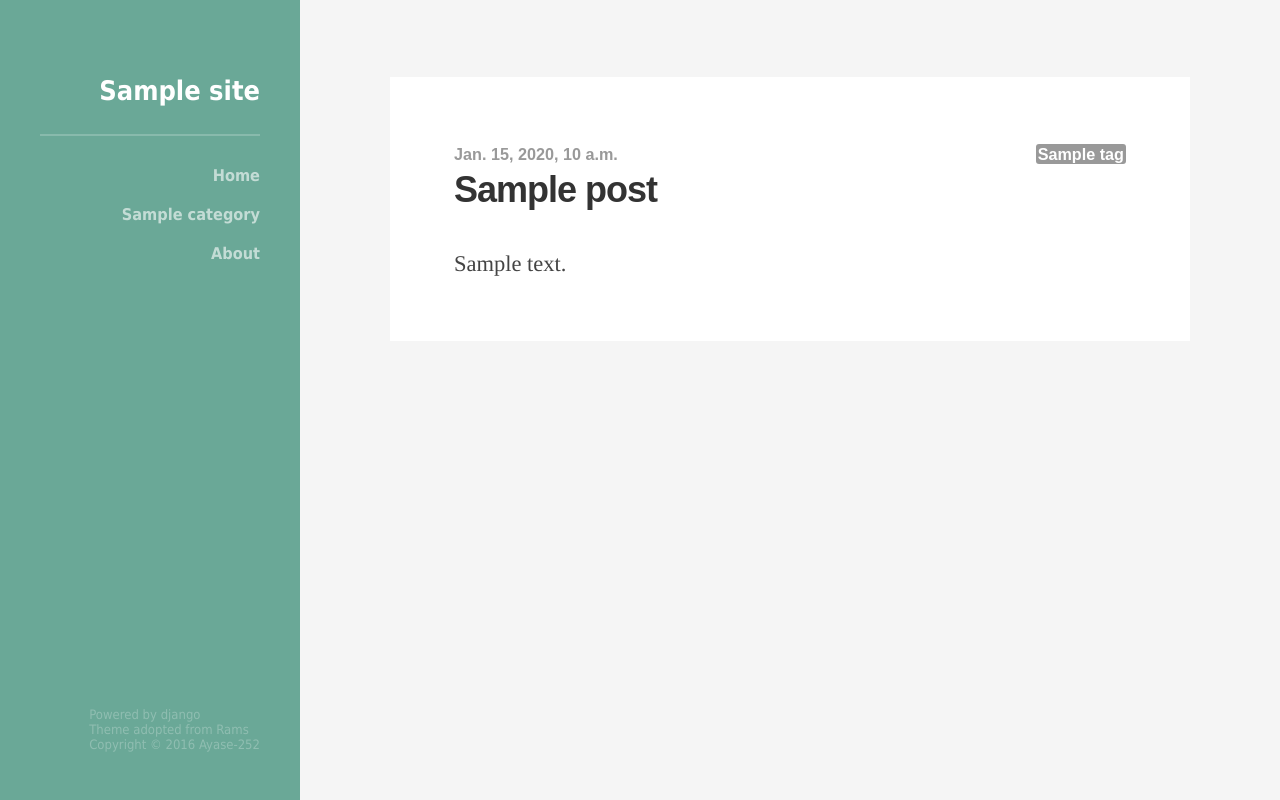
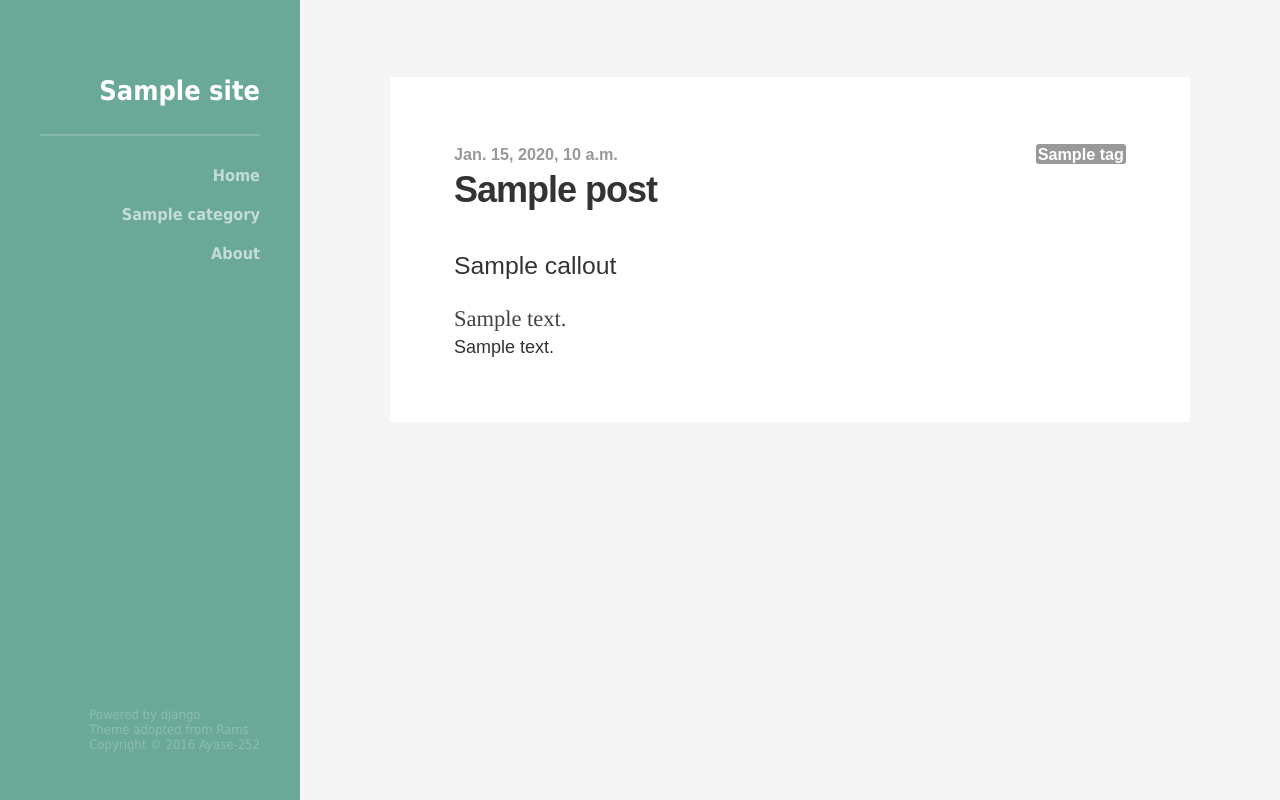
Before and after one commit to Ayase-252/ayase-blog, a Django app: template templates/post_new.html in a window 1280 px wide. Run offline with Django 3.2, Linux system fonts and the light colour scheme; the template is opened without the code that fills it: most values are stand-ins (such as "Sample title", 1, 10 or a date in 2020); some libraries are stand-ins or nearby versions.

Commit message:
modify template to support callout

```diff
--- a/models/post.py
+++ b/models/post.py
@@ -25,7 +25,8 @@
     """
     CALLOUT_LEVEL = (('N', 'Common Notice'),
                      ('W', 'Warning'),
-                     ('D', 'Danger'))
+                     ('D', 'Danger'),
+                     ('R', 'Recommend'))
 
     level = models.CharField(max_length=1, choices=CALLOUT_LEVEL)
     title = models.CharField(max_length=60)
@@ -131,7 +132,8 @@
     category = models.ForeignKey(Category, on_delete=models.CASCADE)
     date = models.DateTimeField()
     content = models.TextField()
-    callout = models.ForeignKey(CallOut, on_delete=models.CASCADE, null=True)
+    callout = models.ForeignKey(CallOut, on_delete=models.CASCADE,
+                                null=True, blank=True)
 
     data_api = PostManager()
 
--- a/static/ayase-blog/css/style-new.css
+++ b/static/ayase-blog/css/style-new.css
@@ -563,23 +563,23 @@
   border-left-color: #f0ad4e;
 }
 .post .block-notice-caution h4 {
-  color: #f0ad4e;
+  color: #f0ad4e !important;
 }
 .post .block-notice-danger {
   border-left-color: #d9534f;
 }
 .post .block-notice-danger h4 {
-  color: #d9534f;
+  color: #d9534f !important;
 }
 .post .block-notice-info {
   border-left-color: #5bc0de;
 }
 .post .block-notice-info h4 {
-  color: #5bc0de;
+  color: #5bc0de !important;
 }
 .post .block-notice-success {
   border-left-color: #5cb85c;
 }
 .post .block-notice-success h4 {
-  color: #5cb85c;
+  color: #5cb85c !important;
 }
--- a/static/ayase-blog/less/mixin.less
+++ b/static/ayase-blog/less/mixin.less
@@ -1,6 +1,6 @@
 .block-color(@color) {
     border-left-color: @color;
     h4 {
-        color: @color;
+        color: @color, !important;
     }
 }
--- a/static/ayase-blog/less/post.less
+++ b/static/ayase-blog/less/post.less
@@ -246,6 +246,7 @@
 
     .block-notice-caution {
         .block-color(@bl-caution-color);
+
     }
 
     .block-notice-danger {
--- a/templates/post_new.html
+++ b/templates/post_new.html
@@ -15,6 +15,23 @@
             <h2>{{ post.title }}</h2>
         </div>
         <div class="post-content">
+            {% if post.callout %}
+                {% if post.callout.level == 'N' %}
+                    <div class="block-notice block-notice-info">
+                {% endif %}
+                {% if post.callout.level == 'W' %}
+                    <div class="block-notice block-notice-caution">
+                {% endif %}
+                {% if post.callout.level == 'D' %}
+                    <div class="block-notice block-notice-danger">
+                {% endif %}
+                {% if post.callout.level == 'R' %}
+                    <div class="block-notice block-notice-success">
+                {% endif %}
+                        <h4>{{ post.callout.title }}</h4>
+                        <p>{{ post.callout.content }}</p>
+                    </div>
+            {% endif %}
             {{ post.content|safe }}
         </div>
     </div>
--- a/views.py
+++ b/views.py
@@ -32,7 +32,7 @@
     context = libs.get_common_context(post.title)
     context.update({
         'post': post.get_post(),
-        })
+    })
 
     return render(request, 'post_new.html', context)
 
```
Also changed, not shown: migrations/0002_auto_20160511_1615.py (added), migrations/0003_auto_20160511_1653.py (added), 1 other file.
